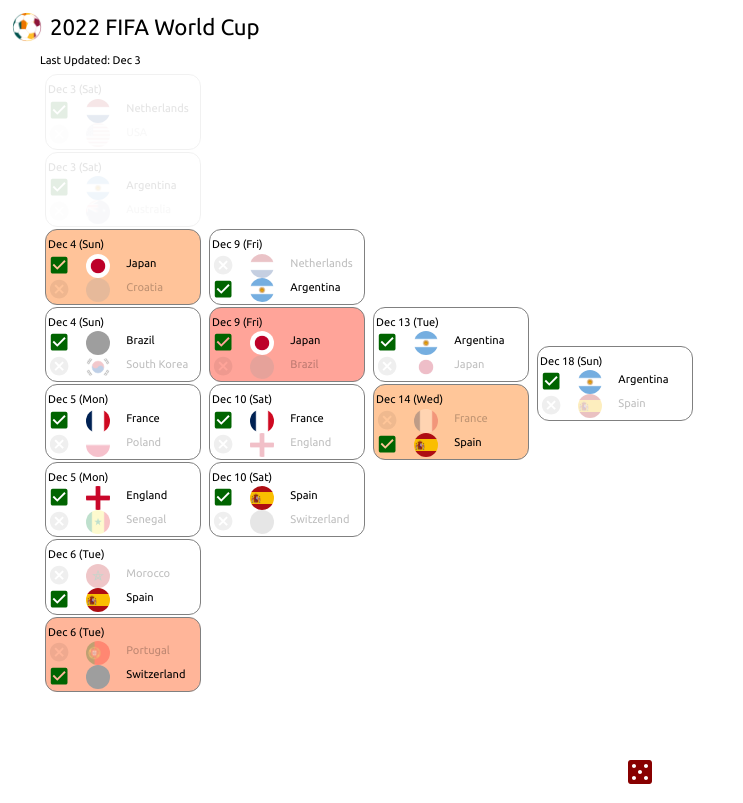
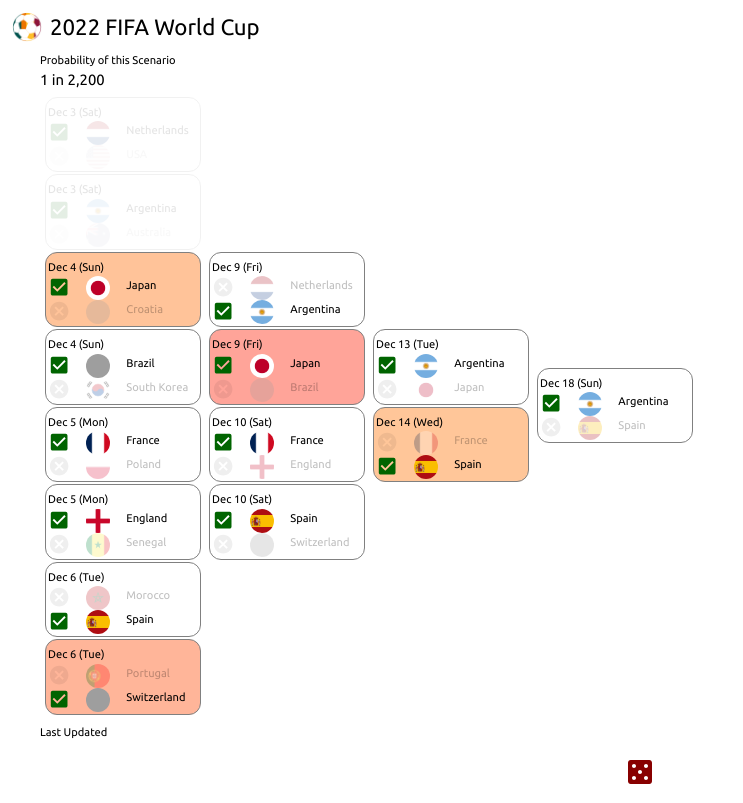
Before and after one commit to nuuuwan/fifa2022, a React (Create React App) app: page / in a window 1280 px wide. Shown: the whole page, without its empty margins (0-743 px from the left). Built offline with nearby package versions, Linux system fonts and the light colour scheme; grey boxes are pictures that could not be loaded.

Commit message:
feat: getCupProbability

```diff
--- a/src/nonview/core/Simulate.js
+++ b/src/nonview/core/Simulate.js
@@ -57,4 +57,36 @@ export default class Simulate {
       r1,
     };
   }
+
+  static getStageProbability(stageType, gameList, gameList2) {
+    const nGames = gameList.length;
+    let p = 1;
+    for (let iGame = 0; iGame < nGames; iGame++) {
+      const [country1, country2] = gameList[iGame];
+      const iGame2A = parseInt(iGame / 2);
+      const iGame2B = iGame % 2;
+      const winner = gameList2[iGame2A][iGame2B];
+      const p1 = Simulate.getP(stageType, iGame, country1, country2);
+      let pOutcome = winner === country1 ? p1 : 1 - p1;
+      p *= pOutcome;
+    }
+    return p;
+  }
+
+  static getCupProbability(simulationResults) {
+    const nStages = Object.keys(simulationResults).length;
+    let pCup = 1;
+    for (let iStage = 0; iStage < nStages - 1; iStage++) {
+      const stageType = Object.keys(simulationResults)[iStage];
+      const gameList = Object.values(simulationResults)[iStage];
+      const gameList2 = Object.values(simulationResults)[iStage + 1];
+      const pStage = Simulate.getStageProbability(
+        stageType,
+        gameList,
+        gameList2
+      );
+      pCup *= pStage;
+    }
+    return pCup;
+  }
 }
--- a/src/view/pages/HomePage.js
+++ b/src/view/pages/HomePage.js
@@ -19,12 +19,32 @@ const STYLE_BODY = {
   overflow: "scroll",
 };
 
+function roundLog(i) {
+  const mask = Math.pow(10, parseInt(Math.log10(i)) - 1);
+  return parseInt(i / mask + 0.5) * mask;
+}
+
+function formatFraction(f) {
+  if (f < 0.01) {
+    return "1 in " + roundLog(1 / f).toLocaleString();
+  }
+  return Number(f).toLocaleString(undefined, {
+    style: "percent",
+    minimumFractionDigits: 0,
+  });
+}
+
 export default class HomePage extends Component {
   constructor(props) {
     super(props);
     const maxNRefresh =
       MIN_N_REFRESH + parseInt(Math.random() * (MAX_N_REFRESH - MIN_N_REFRESH));
-    this.state = { simulationResults: null, nRefresh: 0, maxNRefresh };
+    this.state = {
+      simulationResults: null,
+      nRefresh: 0,
+      maxNRefresh,
+      cupProbability: null,
+    };
   }
 
   componentDidMount() {
@@ -33,7 +53,12 @@ export default class HomePage extends Component {
   refresh() {
     const { nRefresh, maxNRefresh } = this.state;
     const simulationResults = Simulate.random();
-    this.setState({ simulationResults, nRefresh: nRefresh + 1 });
+    const cupProbability = Simulate.getCupProbability(simulationResults);
+    this.setState({
+      simulationResults,
+      cupProbability,
+      nRefresh: nRefresh + 1,
+    });
 
     if (nRefresh < maxNRefresh) {
       setTimeout(this.refresh.bind(this), TIME_MS_REFRESH);
@@ -50,7 +75,7 @@ export default class HomePage extends Component {
   }
 
   render() {
-    const { simulationResults } = this.state;
+    const { simulationResults, cupProbability } = this.state;
     if (!simulationResults) {
       return <CircularProgress />;
     }
@@ -76,12 +101,19 @@ export default class HomePage extends Component {
       <Box>
         <CustomHeader />
         <Box style={STYLE_BODY}>
-          <Typography variant="caption">Last Updated: Dec 3</Typography>
+          <Typography variant="caption">
+            Probability of this Scenario
+          </Typography>
+          <Typography variant="body1">
+            {formatFraction(cupProbability)}
+          </Typography>
           <table>
             <tbody>
               <tr>{renderedInner}</tr>
             </tbody>
           </table>
+          <Typography variant="caption">Last Updated</Typography>
+          <Typography variant="body1">Dec 3</Typography>
         </Box>
         <CustomBottomNavigation
           onClickRefresh={this.onClickRefresh.bind(this)}
```
